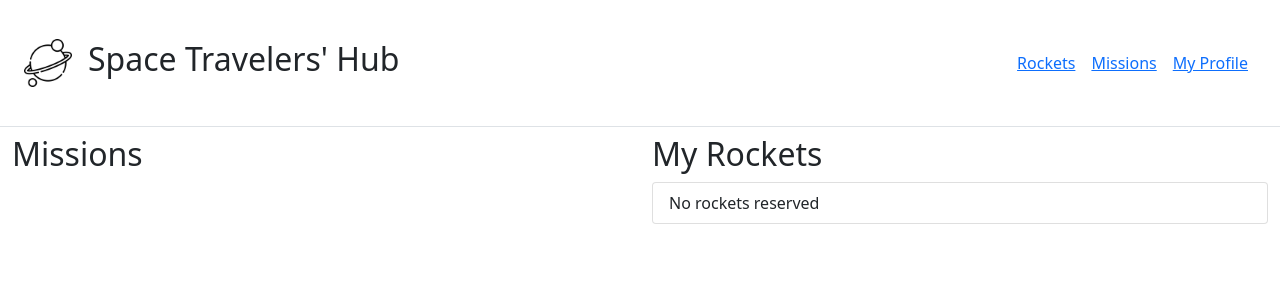
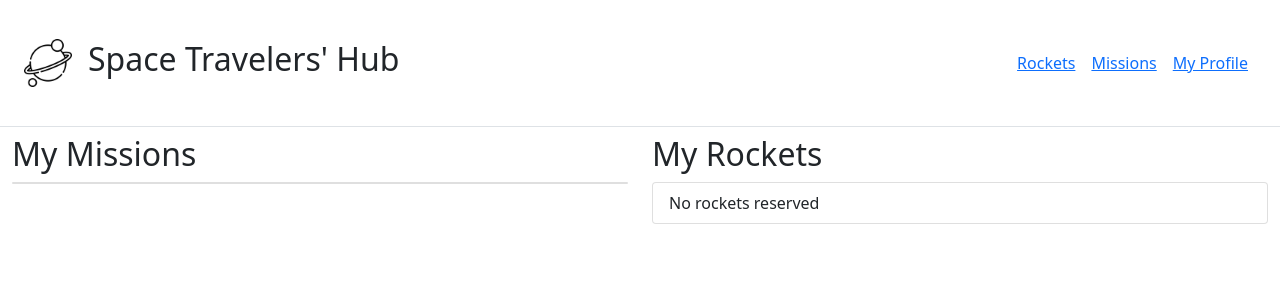
Before and after one commit to sneeu-leeu/space-travelers-hub, a React (Create React App) app: page /profile in a window 1280 px wide. Shown: the top 300 px of the page. Built offline with nearby package versions, Linux system fonts and the light colour scheme.

Commit message:
Create UI for profile mission page

```diff
--- a/src/components/Profile.jsx
+++ b/src/components/Profile.jsx
@@ -1,23 +1,38 @@
+import React from 'react';
 import { useSelector, useDispatch } from 'react-redux';
 import {
+  Card,
   Container,
   Row,
   Col,
   ListGroup,
+  ListGroupItem,
   Button,
 } from 'react-bootstrap';
 import { cancelReservation } from '../redux/rockets/rockets';
+import { missions } from '../redux/missions/missions';
 
 const Profile = () => {
+  const allMissions = useSelector(missions);
+  const reservedMissions = allMissions.filter((mission) => mission.reserved).map(
+    (mission) => (
+      <ListGroupItem className="pb-4" key={mission.mission_id}>{mission.mission_name}</ListGroupItem>
+    ),
+  );
   const rocketState = useSelector((state) => state.rocketsReducer);
   const dispatch = useDispatch();
   return (
-    <Container fluid className="border-top pt-2 w-100">
+    <Container fluid className="border-top w-100 pt-2">
       <Row>
-        <Col>
-          <h2>Missions</h2>
+        <Col xs={12} md={6}>
+          <h2>My Missions</h2>
+          <Card>
+            <ListGroup>
+              {reservedMissions}
+            </ListGroup>
+          </Card>
         </Col>
-        <Col>
+        <Col xs={12} md={6}>
           <h2>My Rockets</h2>
           <ListGroup>
             {rocketState.filter((rocket) => rocket.reserved).length === 0
--- a/src/components/Rocket.jsx
+++ b/src/components/Rocket.jsx
@@ -53,10 +53,10 @@ export default Rocket;
 
 Rocket.propTypes = {
   rocket: PropTypes.shape({
-    id: PropTypes.string.isRequired,
-    flickr_images: PropTypes.arrayOf().isRequired,
+    id: PropTypes.number.isRequired,
+    flickr_images: PropTypes.arrayOf(PropTypes.string.isRequired).isRequired,
     rocket_name: PropTypes.string.isRequired,
-    reserved: PropTypes.bool.isRequired,
     description: PropTypes.string.isRequired,
+    reserved: PropTypes.bool,
   }).isRequired,
 };
```
